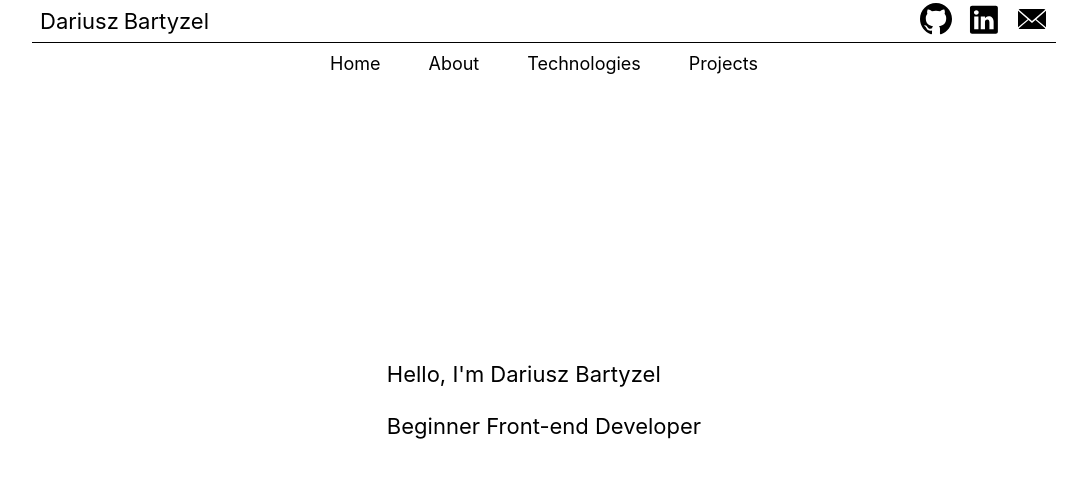
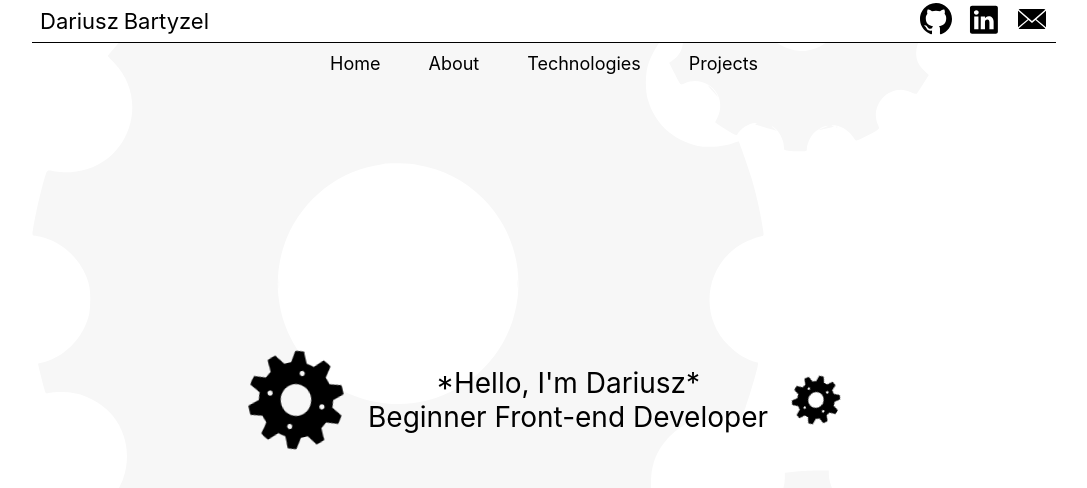
Before and after one commit to Noxtirion/Portfolio-React, a React (Create React App) app: page / in a window 1280 px wide. Shown: the top 488 px of the page, without its empty margins (96-1183 px from the left). Built offline with nearby package versions, Linux system fonts and the light colour scheme.

Commit message:
Add background to homepage

```diff
--- a/src/components/header/header.component.jsx
+++ b/src/components/header/header.component.jsx
@@ -6,6 +6,7 @@ import "./header.styles.scss";
 
 const Header = ({ fold }) => (
    <header className="header">
+      <div className="header__wrapper">
          <div className="header__contact">
             <div className="header__name">
                <div className="header__first-name">Dariusz</div>{" "}
@@ -16,11 +17,15 @@ const Header = ({ fold }) => (
                   <img src={require("../../assets/header-icons/github.svg")} alt="github link" />
                </a>
                <a href="/" className="header__contact-link">
-               <img src={require("../../assets/header-icons/linkedin.svg")} alt="linkedin link" />
+                  <img
+                     src={require("../../assets/header-icons/linkedin.svg")}
+                     alt="linkedin link"
+                  />
                </a>
                <a href="mailto:dariusz.bartyzel88@gmail.com" className="header__contact-link">
                   <img src={require("../../assets/header-icons/mail.svg")} alt="email" />
                </a>
+            </div>
          </div>
       </div>
       <MenuContextProvider>
--- a/src/components/header/header.styles.scss
+++ b/src/components/header/header.styles.scss
@@ -2,7 +2,13 @@
    height: 5rem;
    width: 100%;
    position: fixed;
+   top: 0;
+   left: 0;
    z-index: 2;
+
+   &__wrapper {
+      background-color: #fff;
+   }
 
    &__contact {
       max-width: 1024px;
--- a/src/components/menu/menu.styles.scss
+++ b/src/components/menu/menu.styles.scss
@@ -62,7 +62,8 @@
 @media (min-width: 1024px) {
    .menu {
       height: 50%;
-      width: auto;
+      width: 600px;
+      margin: 0 auto;
       justify-content: center;
       align-items: center;
       transition: transform 1s;
--- a/src/pages/home/home.component.jsx
+++ b/src/pages/home/home.component.jsx
@@ -4,10 +4,21 @@ import "./home.styles.scss";
 
 const Home = () => (
    <section className="home">
-      <div className="home__title">
-         <div>Hello, I'm Dariusz Bartyzel</div>
-         <br />
-         <div>Beginner Front-end Developer</div>
+      <div className="home__wrapper">
+         <img
+            src={require("../../assets/style-images/gear1.svg")}
+            className="home__gear"
+            alt="gear"
+         />
+         <div className="home__title">
+            <div>*Hello, I'm Dariusz*</div>
+            <div>Beginner Front-end Developer</div>
+         </div>
+         <img
+            src={require("../../assets/style-images/gear1.svg")}
+            className="home__gear"
+            alt="gear"
+         />
       </div>
    </section>
 );
--- a/src/pages/home/home.styles.scss
+++ b/src/pages/home/home.styles.scss
@@ -1,14 +1,68 @@
 .home {
    height: 100vh;
    width: 100%;
+   position: relative;
    display: flex;
    justify-content: center;
    align-items: center;
+   overflow: hidden;
+   background: url(../../assets/style-images/gear2.svg) no-repeat 50% 50%;
+   background-size: 1100px;
+   opacity: 0;
+   animation: appear 1s forwards;
 
-   .home__title {
-      opacity: 0;
-      animation: appear 0.7s forwards;
-      font-size: 22px;
+   &__wrapper {
+      display: flex;
+      justify-content: center;
+      align-items: center;
+      flex-direction: column;
+
+      .home__title {
+         display: flex;
+         flex-direction: column;
+         align-items: center;
+         opacity: 0;
+         animation: appear 0.7s forwards;
+         font-size: 20px;
+         margin: 0.5rem;
+      }
+
+      .home__gear {
+         width: 6rem;
+         height: 6rem;
+         opacity: 0;
+         margin-bottom: 2rem;
+         animation: spin 7s infinite linear, appear 2s forwards;
+      }
+
+      .home__gear:last-child {
+         width: 3rem;
+         height: 3rem;
+         opacity: 0;
+         margin-top: 3rem;
+         animation: spin-back 3s infinite linear, appear 2s forwards;
+      }
+   }
+}
+
+@media (min-width: 700px) {
+   .home {
+      .home__wrapper {
+         flex-direction: row;
+      }
+
+      .home__title {
+         font-size: 28px;
+         margin: 1.5rem;
+      }
+
+      .home__gear:last-child {
+         margin: auto;
+      }
+
+      .home__gear {
+         margin: auto;
+      }
    }
 }
 
@@ -17,3 +71,15 @@
       opacity: 1;
    }
 }
+
+@keyframes spin {
+   100% {
+      transform: rotate(360deg);
+   }
+}
+
+@keyframes spin-back {
+   100% {
+      transform: rotate(-360deg);
+   }
+}
```
Also changed, not shown: src/assets/style-images/gear2.svg (added). Lines whose indentation alone changed are shown as unchanged.
